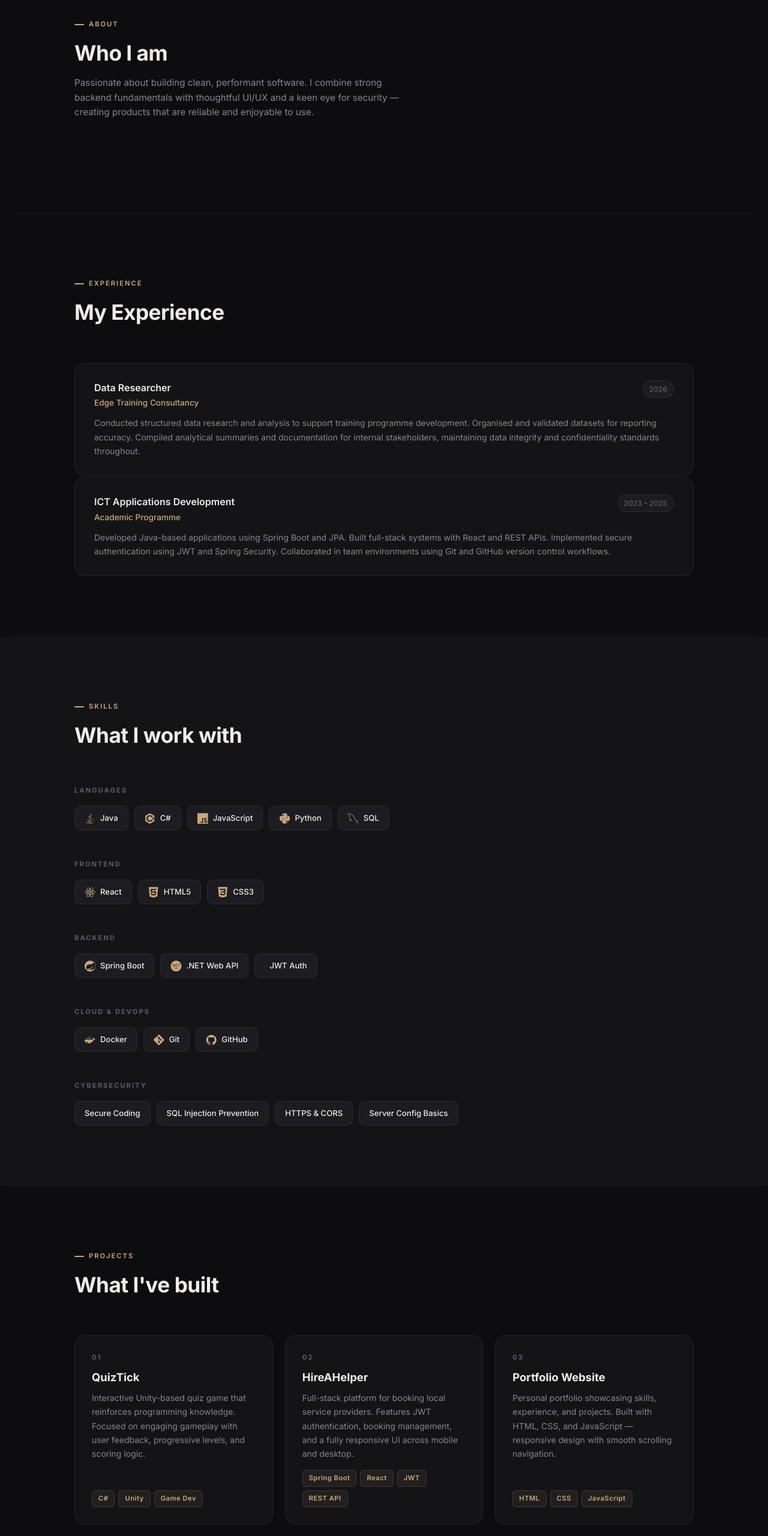
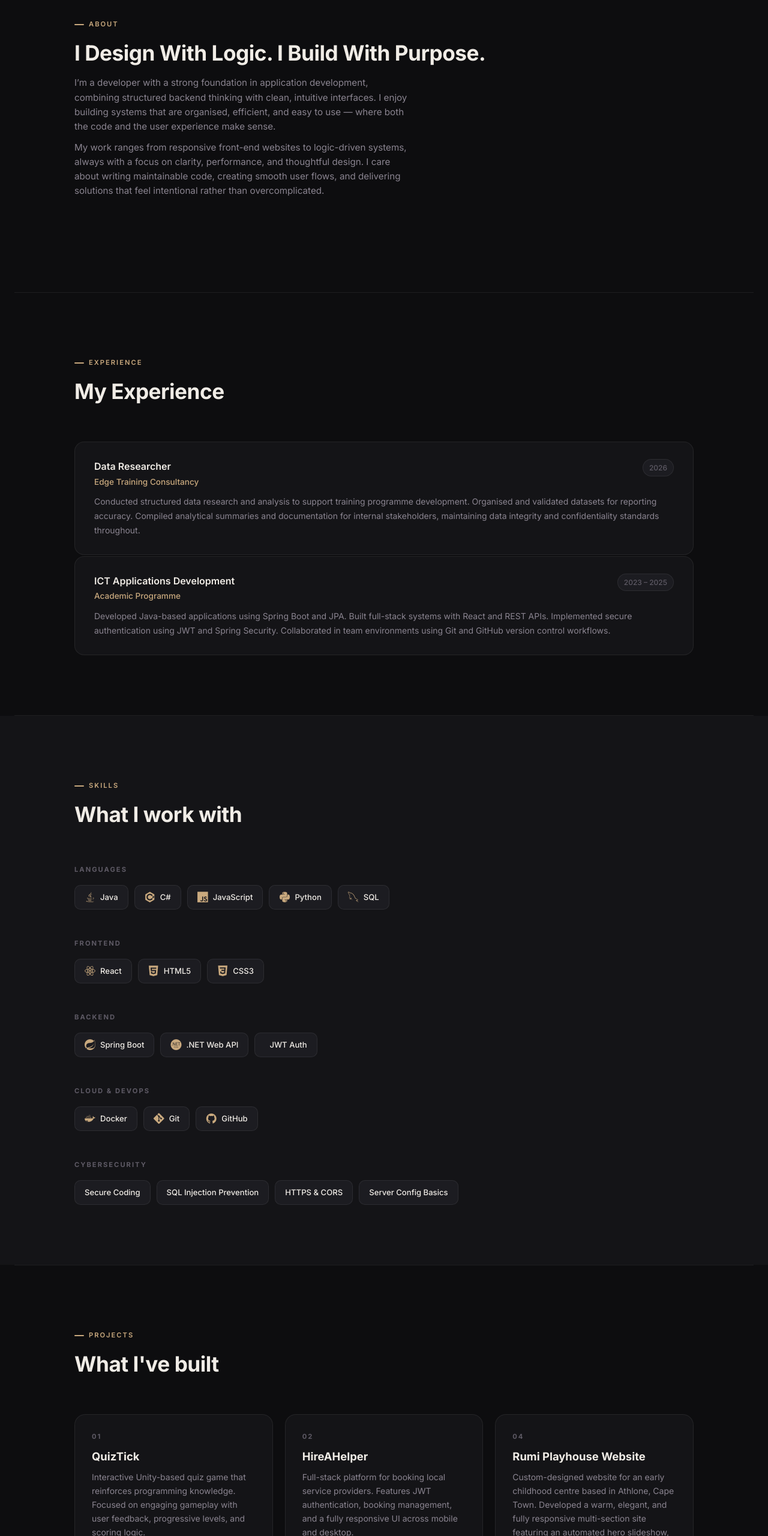
Before and after one commit to SaadiqahHendricks/saadiqahhendricks.github.io, a plain HTML site: page index.html in a window 1280 px wide. Shown: the part 877-3437 px from the top of the page at 60% size. Drawn offline with nearby package versions, Linux system fonts and the light colour scheme; some icons are missing.

Commit message:
Updated Project

```diff
--- a/index.html
+++ b/index.html
@@ -647,8 +647,19 @@
   <div class="container">
     <div class="section-header">
       <div class="section-eyebrow">About</div>
-      <h2 class="section-title">Who I am</h2>
-      <p class="section-desc">Passionate about building clean, performant software. I combine strong backend fundamentals with thoughtful UI/UX and a keen eye for security — creating products that are reliable and enjoyable to use.</p>
+      <h2 class="section-title">I Design With Logic. I Build With Purpose.</h2>
+      <p class="section-desc">
+        I’m a developer with a strong foundation in application development,
+        combining structured backend thinking with clean, intuitive interfaces.
+        I enjoy building systems that are organised, efficient, and easy to use —
+        where both the code and the user experience make sense.
+      </p>
+      <p class="section-desc">
+        My work ranges from responsive front-end websites to logic-driven systems,
+        always with a focus on clarity, performance, and thoughtful design.
+        I care about writing maintainable code, creating smooth user flows,
+        and delivering solutions that feel intentional rather than overcomplicated.
+      </p>
     </div>
   </div>
 </section>
@@ -784,14 +795,23 @@
       </div>
 
       <div class="project-card">
-        <div class="project-num">03</div>
-        <div class="project-name">Portfolio Website</div>
-        <p class="project-desc">Personal portfolio showcasing skills, experience, and projects. Built with HTML, CSS, and JavaScript — responsive design with smooth scrolling navigation.</p>
-        <div class="project-tags">
-          <span class="tag">HTML</span>
-          <span class="tag">CSS</span>
-          <span class="tag">JavaScript</span>
-        </div>
+       <div class="project-num">04</div>
+       <div class="project-name">Rumi Playhouse Website</div>
+      <p class="project-desc">
+      Custom-designed website for an early childhood centre based in Athlone, Cape Town.
+      Developed a warm, elegant, and fully responsive multi-section site featuring an
+      automated hero slideshow, scroll animations, structured admissions process,
+      fee presentation, and contact booking functionality. Built to reflect the school’s
+      nurturing philosophy while providing parents with a clear, user-friendly experience.
+     </p>
+     <div class="project-tags">
+       <span class="tag">HTML</span>
+       <span class="tag">CSS</span>
+       <span class="tag">JavaScript</span>
+       <span class="tag">Responsive Design</span>
+       <span class="tag">UI/UX</span>
+      </div>
+    </div>
       </div>
     </div>
   </div>
```
